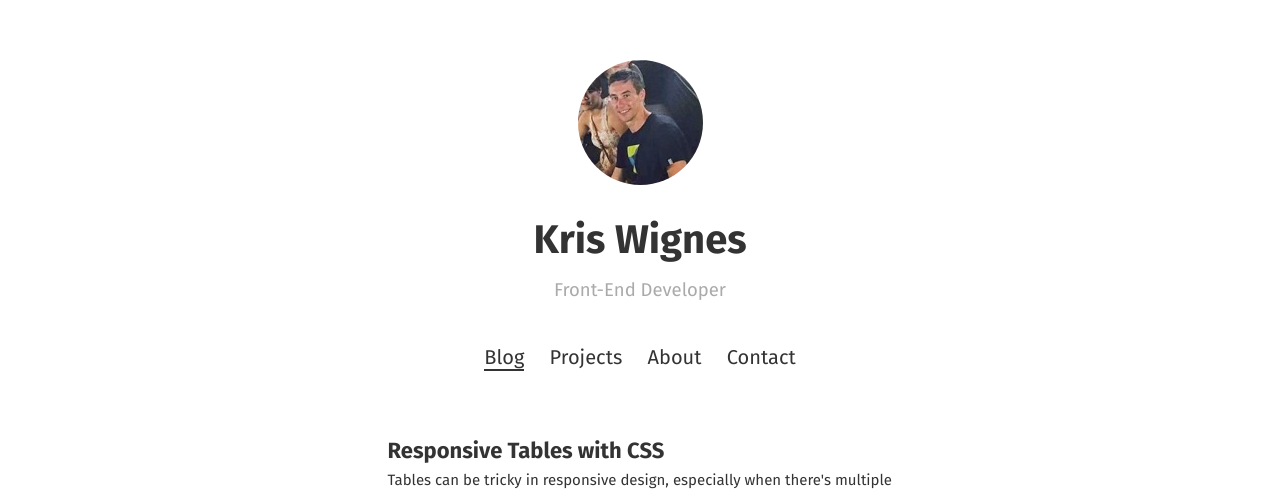
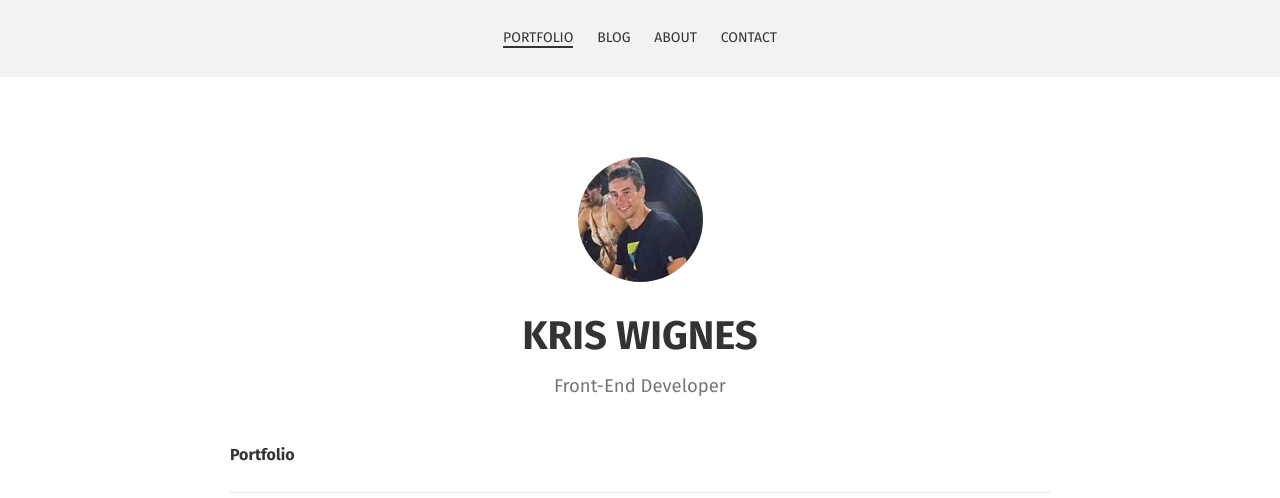
Before and after one commit to kwignes/kwignes.github.io, a Jekyll site: the page built from index.html, in a window 1280 px wide. Shown: the top 498 px of the page. Built offline with Jekyll 4.4.1, drawn with Linux system fonts in a browser that asks for light colours; some of the changed text lies outside the part shown; grey boxes are pictures that could not be loaded.

Commit message:
move navigation

```diff
--- a/_includes/header.html
+++ b/_includes/header.html
@@ -1,4 +1,11 @@
 <header>
+  <nav>
+    <a {% if page.url == '/' %} class="active"{% endif %} href="{{ site.baseurl }}/">Portfolio</a>
+    <a {% if page.url == '/posts/' %} class="active"{% endif %} href="{{ site.baseurl }}/posts">Blog</a>
+    <a {% if page.url == '/about/' %} class="active"{% endif %} href="{{ site.baseurl }}/about">About</a>
+    <a {% if page.url == '/contact/' %} class="active"{% endif %} href="{{ site.baseurl }}/contact">Contact</a>
+  </nav>
+
   <a href="{{ site.baseurl }}/" class="site-avatar"><img src="{{ site.avatar }}" /></a>
 
   <div class="site-info">
@@ -6,10 +13,4 @@
     <p class="site-description">{{ site.description }}</p>
   </div>
 
-  <nav>
-    <a {% if page.url == '/' %} class="active"{% endif %} href="{{ site.baseurl }}/">Blog</a>
-    <a {% if page.url == '/projects/' %} class="active"{% endif %} href="{{ site.baseurl }}/projects">Projects</a>
-    <a {% if page.url == '/about/' %} class="active"{% endif %} href="{{ site.baseurl }}/about">About</a>
-    <a {% if page.url == '/contact/' %} class="active"{% endif %} href="{{ site.baseurl }}/contact">Contact</a>
-  </nav>
 </header>
--- a/about.html
+++ b/about.html
@@ -4,8 +4,6 @@ title: About
 ---
 
 
-<p>My name is Kris. I'm a front-end developer from Vancouver building responsive, user-friendly websites.</p>
-
-<p>I studied web development at <a href="https://www.bcit.ca/" target="_blank">BCIT</a>  and have over three years of experience in HTML, CSS, JavaScript, and WordPress.</p>
+<p>My name is Kris. I'm a front-end developer from Vancouver building responsive, user-friendly websites. I studied web development at <a href="https://www.bcit.ca/" target="_blank">BCIT</a>  and have over three years of experience in HTML, CSS, JavaScript, and WordPress.</p>
 
 <p>I love good design and clean code. A website has to look beautiful but also communicate a message. Feel free to <a href="/contact/">contact me</a> about your next project.</p>
--- a/index.html
+++ b/index.html
@@ -1,19 +1,55 @@
 ---
-layout: default
-title: Vancouver Front-End Developer
+layout: project-page
+title: Portfolio
 ---
 
-<div class="posts">
-  {% for post in site.posts %}
-    <article class="post">
+<div class="projects">
 
-      <h1><a href="{{ site.baseurl }}{{ post.url }}">{{ post.title }}</a></h1>
+<div class="project-loader"></div>
 
-      <div class="entry">
-        {{ post.content | strip_html | truncatewords:30 }}
-      </div>
+<div class="grid">
+	<div class="col-1-2">
+		<img src="../img/ccma2018.png" alt="CCMA">
+		<p><strong>Canadian Country Music Association</strong> <br>Coming soon - HTML5 & CSS3</p>
+	</div>
+	<div class="col-1-2">
+		<a href="https://greenworksstore.com/" target="_blank"><img src="../img/greenworks.png" alt="Greenworks Building Supply"></a>
+		<p><strong>Greenworks Building Supply</strong> <br>Shopify</p>
+	</div>
 
-      <a href="{{ site.baseurl }}{{ post.url }}" class="read-more">Read More</a>
-    </article>
-  {% endfor %}
 </div>
+
+<div class="grid">
+	<div class="col-1-2">
+		<a href="https://events.cimvhr.ca/" target="_blank"><img src="../img/cimvhr.png" alt="Tourism Industry Association of Canada"></a>
+		<p><strong>Military Health Research</strong> <br>HTML5 & CSS3</p>
+	</div>
+	<div class="col-1-2">
+		<a href="http://dev-cb-technical-test.pantheonsite.io/" target="_blank"><img src="../img/fontana-east.png" alt="Fontana East"></a>
+		<p><strong>H&W Development Corp.</strong> <br>WordPress</p>
+	</div>
+</div>
+
+<div class="grid">
+	<div class="col-1-2">
+		<a href="https://www.analysisworks.com/" target="_blank"><img src="../img/analysis-works.png" alt="AnalysisWorks"></a>
+		<p><strong>AnalysisWorks</strong> <br>HTML & CSS</p>
+	</div>
+	<div class="col-1-2">
+		<a href="https://tiac-aitc.ca/" target="_blank"><img src="../img/tiac.png" alt="Tourism Industry Association of Canada"></a>
+		<p><strong>Tourism Industry Association of Canada</strong> <br>HTML5 & CSS3</p>
+	</div>
+</div>
+
+<hr>
+
+<p>Other work</p>
+
+	<ul>
+		<li><a href="/tinymce/">TinyMCE Grid</a> - <small>An alternative to tables</small></li>
+	   	<li><a href="/activity-profile/">Activity Profile</a> - <small>Surgical Cost Management app</small></li>
+	    <li><a href="https://github.com/kwignes/secure_session_login" title="Github" target="_blank">Secure Session Login (github)</a> - <small>MySQL login and database BCIT project</small></li>
+	</ul>
+
+
+</div>
--- a/style.scss
+++ b/style.scss
@@ -23,15 +23,16 @@ body {
   color: $darkGray;
 }
 
-.container {
+.container,
+.container.post {
   margin: 0 auto;
-  max-width: 525px;
+  max-width: 720px;
   padding: 0 10px;
   width: 100%;
 }
-.container.post,
+
 .container.project-page {
-  max-width: 740px;
+  max-width: 840px;
 }
 
 h1, h2, h3, h4, h5, h6 {
@@ -42,7 +43,10 @@ h1, h2, h3, h4, h5, h6 {
 }
 
 h1 {
-  font-size: 2.6rem;
+    font-size: 1.6rem;
+    margin-bottom: 25px;
+    padding-bottom: 25px;
+    border-bottom: 1px solid rgba(0,0,0,0.1);
   a {
     color: inherit;
   }
@@ -63,7 +67,7 @@ h4 {
 }
 
 p {
-  margin: 15px 0;
+  margin: 0 0 25px;
 }
 
 a {
@@ -73,6 +77,10 @@ a {
   &:hover, &:active {
     color: $blue;
   }
+}
+
+a:hover img {
+    opacity: .6;
 }
 
 ul, ol {
@@ -106,6 +114,8 @@ strong, b {
 
 img {
   max-width: 100%;
+  height: auto;
+  image-rendering: -webkit-optimize-contrast;
 }
 
 hr {
@@ -146,27 +156,37 @@ hr {
 
 header {
     text-align: center;
-    padding: 60px 0 40px;
-    margin-bottom: 20px;
+    padding: 0 0 40px;
   .site-avatar {
+    margin-bottom: 25px;
+    display: inline-block;
     img {
       border-radius: 100%;
-      margin-bottom: 25px;
+    }
+    &:hover img {
+      opacity: 1;
     }
   }
   .site-name {
+    text-transform: uppercase;
     font-size: 4rem;
     margin: 0 0 13px;
+    padding: 0;
     line-height: 1;
+    border: none;
   }
   .site-description {
-    margin: 0 auto 30px;
-    color: $gray;
+    margin: 0;
+    color: rgba(0,0,0,.54);
     font-size: 1.85rem;
     font-weight: normal;
   }
   nav {
-    font-size: 2rem;
+    background-color: #f4f2f0;
+    font-size: 1.4rem;
+    padding: 25px;
+    text-transform: uppercase;
+    margin-bottom: 80px;
     a {
       margin: 0 10px;
       color: $darkGray;
@@ -256,9 +276,6 @@ footer {
 }
 
 
-form#contact-form {
-    max-width: 500px
-}
 
 .contact form input {
     font-size: 1em;
@@ -300,6 +317,22 @@ form#contact-form {
 .contact form .btn:focus,
 .contact form .btn:active {
     background-color: #224eab
+}
+
+
+.grid:after {
+  content: " ";
+  display: block;
+  clear: both;
+}
+
+.grid .col-1-2 {
+  float: left;
+  width: 50%;
+  padding: 1em;
+}
+.grid .col-1-2 p {
+  margin: 10px 0 0;
 }
 
 
```
Also changed, not shown: posts.html (+11 -1 lines), projects.html (+52 -5 lines).
